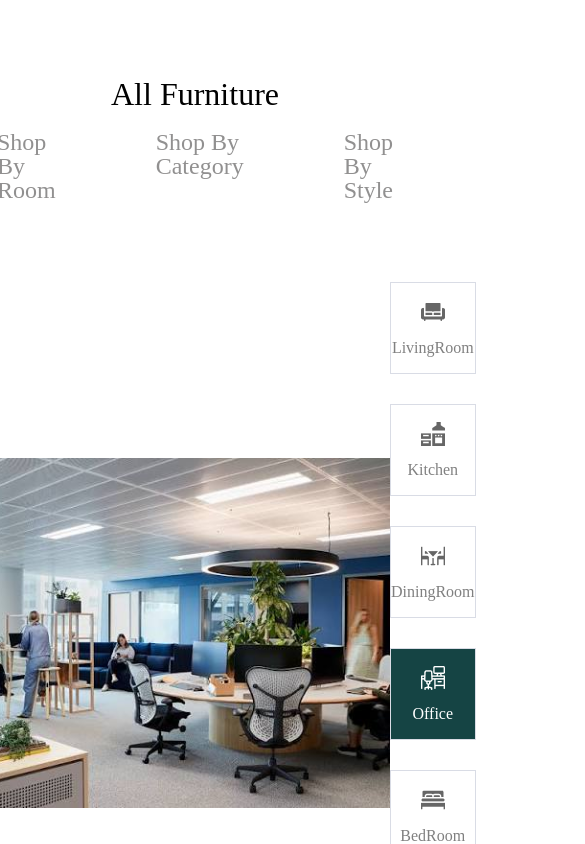
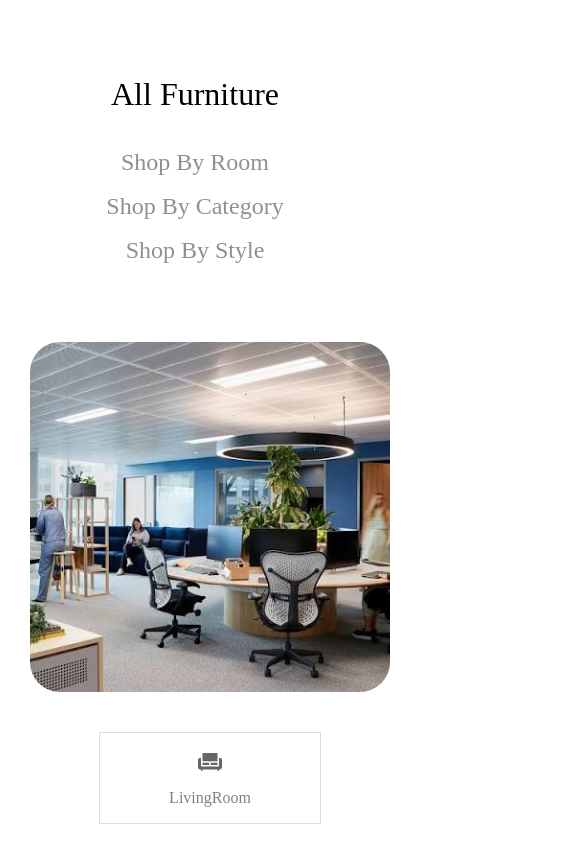
Before and after one commit to RVasyliuk-2003/ModelFurniture, a React (Vite) app: page / in a window 390 px wide. Shown: the part 4400-5244 px from the top of the page, 585 px wide, since content can reach past the window. Built offline with nearby package versions, Linux system fonts and the light colour scheme.

Commit message:
Adaptive for AllFurniture

```diff
--- a/src/components/main/AllFurniture_page5/allFurniture.css
+++ b/src/components/main/AllFurniture_page5/allFurniture.css
@@ -110,3 +110,39 @@
     color: #808080;
   }
 }
+@media (max-width: 1200px) {
+  .AllFurnitureMainBox {
+    margin-left: 30px;
+  }
+}
+
+@media (max-width: 1120px) {
+  .AllFurnitureMainBox {
+    margin-left: 30px;
+    flex-direction: column;
+    gap: 40px;
+  }
+
+  .FurnitureCategory {
+    justify-content: center;
+  }
+}
+
+@media (max-width: 700px) {
+  .AllFurniture_ul {
+    margin-top: 40px;
+    gap: 50px;
+  }
+}
+
+@media (max-width: 600px) {
+  .AllFurniture_ul {
+    flex-direction: column;
+    align-items: center;
+    gap: 20px;
+  }
+
+  .imgWind {
+    border-radius: 30px;
+  }
+}
--- a/src/components/main/AppMain.jsx
+++ b/src/components/main/AppMain.jsx
@@ -17,8 +17,8 @@ const AppMain = () => {
       <AboutUs />
       <OurPopular />
       <AllFurniture />
-      <OurCustomers />
-      <GmailBox />
+      {/* <OurCustomers /> */}
+      {/* <GmailBox /> */}
     </>
   );
 };
```
